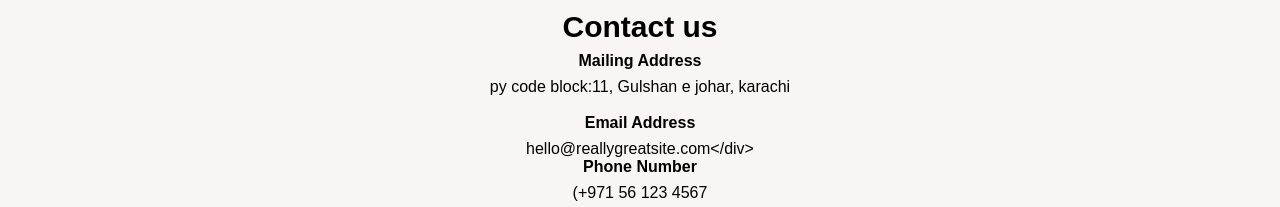
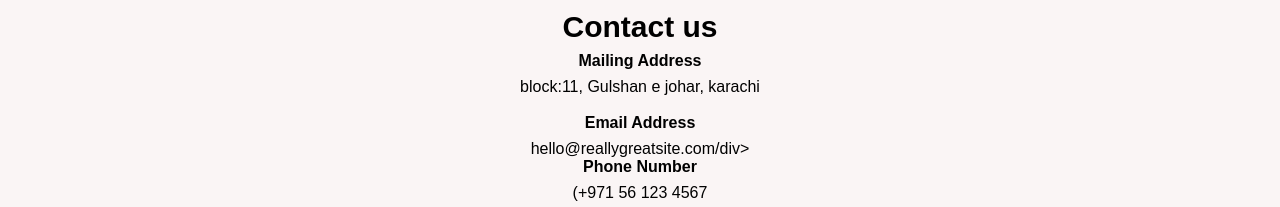
Before and after one commit to Theproca/smartlease.hub, a plain HTML site: page index.html in a window 1280 px wide. Shown: the part 1345-1552 px from the top of the page. Drawn offline with nearby package versions, Linux system fonts and the light colour scheme.

Commit message:
Update index.html

```diff
--- a/index.html
+++ b/index.html
@@ -105,13 +105,12 @@
      <div>
      <div class="mail">
           <div class="red">Mailing Address</div>
-          <div class="w"> py code
-<a href="https://maps.app.goo.gl/Qcwc6bG9zNNPE93z9" target="_blank" class="num">block:11, Gulshan e johar, karachi </a></div>
+          <div class="w"><a href="https://maps.app.goo.gl/Qcwc6bG9zNNPE93z9" target="_blank" class="num">block:11, Gulshan e johar, karachi </a></div>
           <br>
          <div class="email">
                <div class="red">Email Address</div>
 
-              <div class="w"><a href="mailto:hello@reallygreatsite.com<" class="num">hello@reallygreatsite.com<</a>/div>
+              <div class="w"><a href="mailto:hello@reallygreatsite.com" class="num">hello@reallygreatsite.com</a>/div>
          </div>
      </div>
 
```
